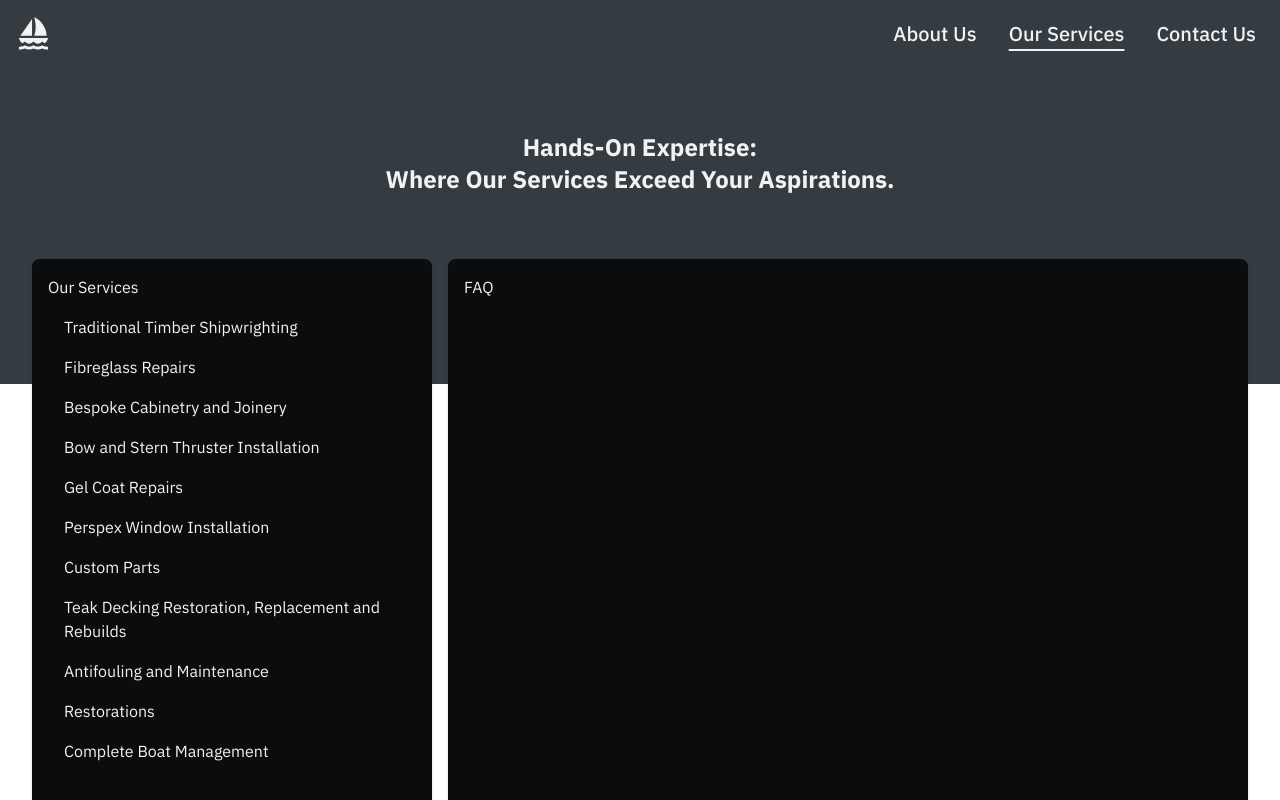
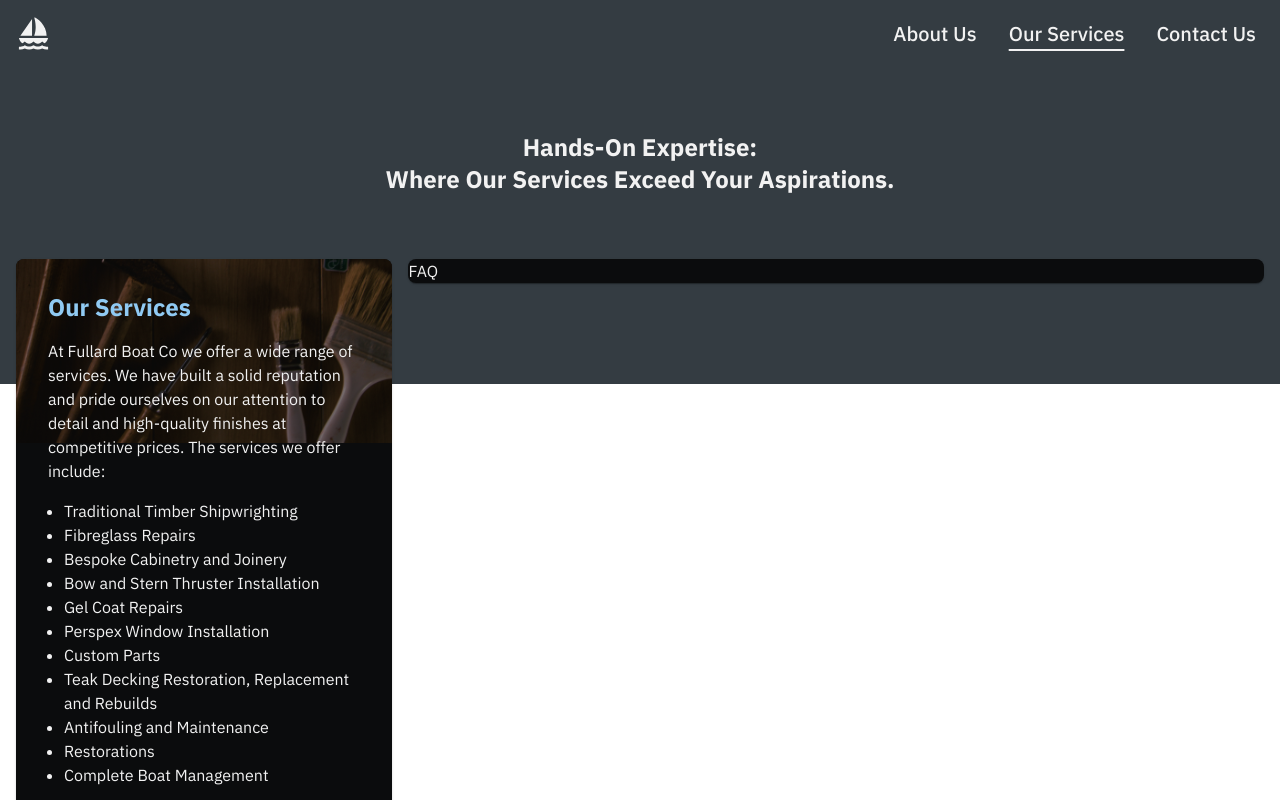
Before and after one commit to mastra90/fullard-boats-co, a React (Vite) app: page /our-services in a window 1280 px wide. Shown: the top 800 px of the page. Built offline with nearby package versions, Linux system fonts and the light colour scheme.

Commit message:
Our service card complete

```diff
--- /dev/null
+++ b/src/components/CardImage.tsx
@@ -0,0 +1,21 @@
+import { Box } from "@mui/material";
+
+const CardImage = ({ source, height }) => {
+  return (
+    <Box sx={{ position: "relative" }}>
+      <Box
+        sx={{
+          position: "absolute",
+          left: 0,
+          right: 0,
+          height: height,
+          backgroundImage: `url(${source})`,
+          backgroundSize: "cover",
+          backgroundPosition: "center",
+        }}
+      />
+    </Box>
+  );
+};
+
+export default CardImage;
--- a/src/components/OurServicesCard.tsx
+++ b/src/components/OurServicesCard.tsx
@@ -1,6 +1,9 @@
-import { Box, List, ListItem } from "@mui/material";
+import { Box, List, ListItem, Typography, useTheme } from "@mui/material";
+import brush from "../assets/brush.png";
+import CardImage from "./CardImage";
 
 const OurServicesCard = () => {
+  const theme = useTheme();
   const services = [
     "Traditional Timber Shipwrighting",
     "Fibreglass Repairs",
@@ -14,17 +17,33 @@ const OurServicesCard = () => {
     "Restorations",
     "Complete Boat Management",
   ];
+
   return (
-    <Box>
+    <>
+      <CardImage source={brush} height={184} />
+      <Box sx={{ position: "relative", p: 4 }}>
+        <Typography variant="h5" sx={{ color: theme.palette.text.blue }}>
           Our Services
+        </Typography>
+
+        <Typography sx={{ my: 2 }}>
+          At Fullard Boat Co we offer a wide range of services. We have built a
+          solid reputation and pride ourselves on our attention to detail and
+          high-quality finishes at competitive prices. The services we offer
+          include:
+        </Typography>
+
         {services && (
-        <List>
+          <List sx={{ listStyleType: "disc", p: 0 }}>
             {services.map((service, index) => (
-            <ListItem key={index}>{service}</ListItem>
+              <ListItem key={index} sx={{ p: 0, ml: 2, display: "list-item" }}>
+                {service}
+              </ListItem>
             ))}
           </List>
         )}
       </Box>
+    </>
   );
 };
 
--- a/src/pages/OurServicesPage.tsx
+++ b/src/pages/OurServicesPage.tsx
@@ -1,4 +1,4 @@
-import { Card, Box } from "@mui/material";
+import { Card, Box, CardContent } from "@mui/material";
 import OurServicesCard from "../components/OurServicesCard";
 import FaqCard from "../components/FaqCard";
 import PageHeaders from "../components/PageHeaders";
@@ -6,11 +6,11 @@ import PageHeaders from "../components/PageHeaders";
 const cards = [
   {
     content: <OurServicesCard />,
-    width: 400,
+    width: 440,
   },
   {
     content: <FaqCard />,
-    width: 800,
+    width: 1000,
   },
 ];
 
@@ -30,16 +30,23 @@ const OurServicesPage = () => {
           flexDirection: { xs: "column", md: "row" },
         }}
       >
-        {cards.map((cards, key) => (
+        {cards.map((card, key) => (
           <Card
             key={key}
             sx={{
-              p: 2,
-              height: 800,
-              width: { xs: "100%", md: cards.width },
+              height: "fit-content",
+              width: { xs: "100%", md: card.width },
             }}
           >
-            {cards.content}
+            <CardContent
+              sx={{
+                "&:last-child": {
+                  p: 0,
+                },
+              }}
+            >
+              {card.content}
+            </CardContent>
           </Card>
         ))}
       </Box>
--- a/src/theme.ts
+++ b/src/theme.ts
@@ -7,9 +7,9 @@ declare module "@mui/material/styles" {
   }
 
   interface TypeText {
-    will?: string;
-    kelly?: string;
-    aiden?: string;
+    blue?: string;
+    green?: string;
+    pink?: string;
   }
 }
 
@@ -23,9 +23,9 @@ const palette = {
   },
   text: {
     primary: "#f2f2f2",
-    will: "#90CAF3", // Will's color
-    kelly: "#77e7c0", // Kelly's color
-    aiden: "#EF86C9", // Aiden's color
+    blue: "#90CAF3", // Will's color
+    green: "#77e7c0", // Kelly's color
+    pink: "#EF86C9", // Aiden's color
   },
 };
 
```
Lines whose indentation alone changed are shown as unchanged.
